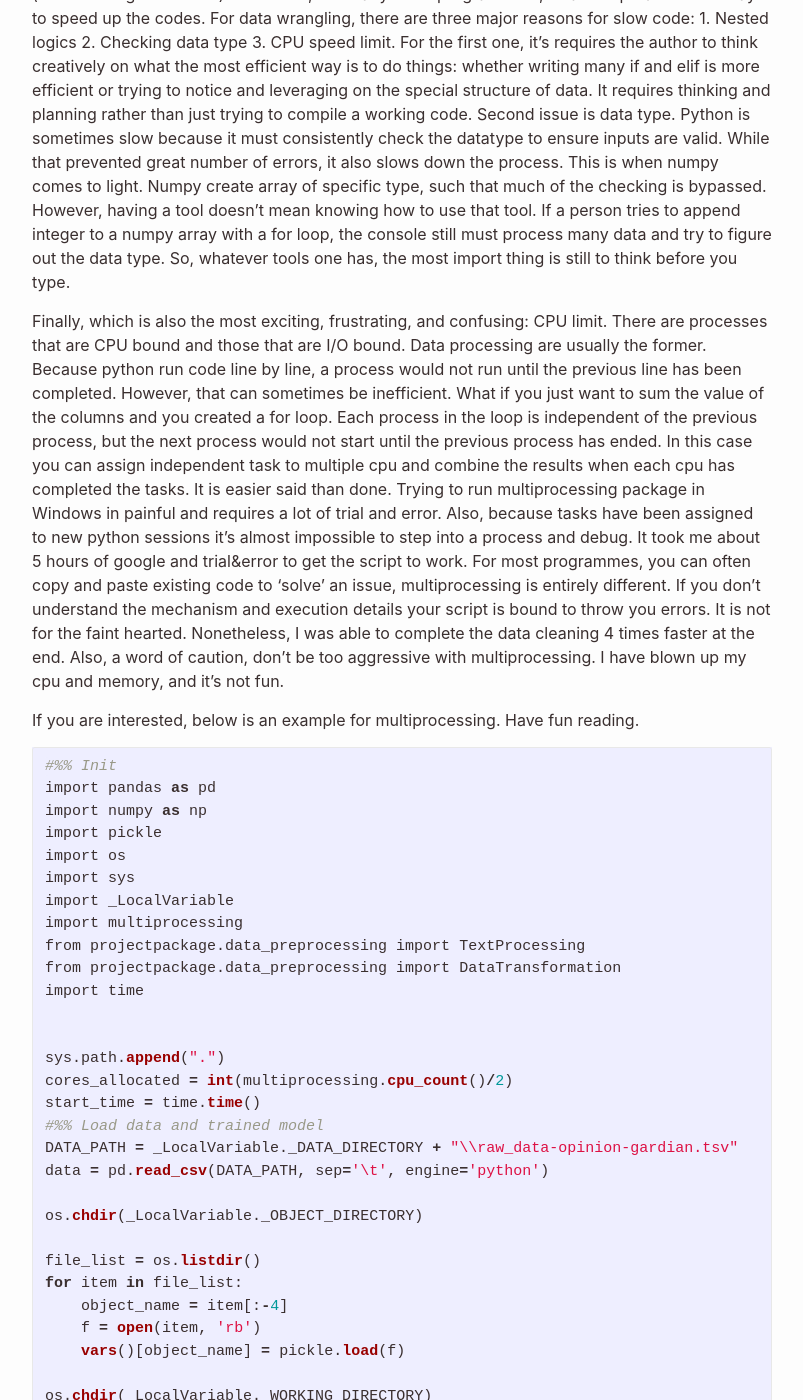
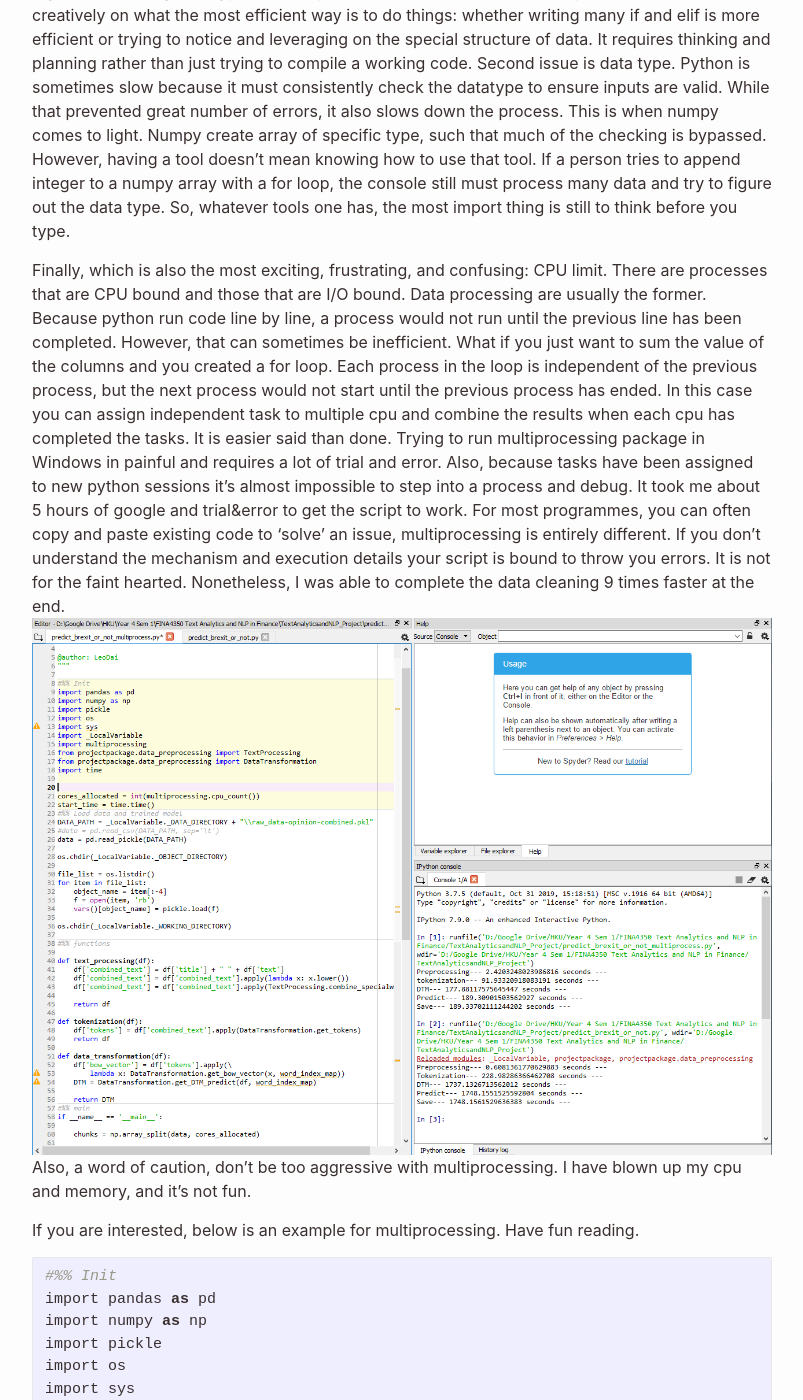
Before and after one commit to leodai716/myghpage, a Jekyll site: the page built from _posts/2019-11-12-Efficiency-blog.md, in a window 1280 px wide and 1400 px high, scrolled down 1406 px. Shown: the whole window, without its empty margins (238-1041 px from the left). Built offline with Jekyll 4.4.1, drawn with Linux system fonts in a browser that asks for light colours; some of the changed text lies outside the part shown.

Commit message:
New blog

````diff
--- a/_posts/2019-11-12-Efficiency-blog.md
+++ b/_posts/2019-11-12-Efficiency-blog.md
@@ -18,7 +17,9 @@ Everything has a learning curve. Even though the principles in clean coding and
 ## Efficiency? Or Obsession?
 Working with bigdata takes time. I run a data preprocessing programme that took 8 hours to complete. The amount of data we have collected is huge, and the processing required is also quite substantial. A rough estimation for applying tokenization function only could take up to half (not including the tweets). Therefore, like many other programmers, I was desperate to find ways to speed up the codes. For data wrangling, there are three major reasons for slow code: 1. Nested logics 2. Checking data type 3. CPU speed limit. For the first one, it’s requires the author to think creatively on what the most efficient way is to do things: whether writing many if and elif is more efficient or trying to notice and leveraging on the special structure of data. It requires thinking and planning rather than just trying to compile a working code. Second issue is data type. Python is sometimes slow because it must consistently check the datatype to ensure inputs are valid. While that prevented great number of errors, it also slows down the process. This is when numpy comes to light. Numpy create array of specific type, such that much of the checking is bypassed. However, having a tool doesn’t mean knowing how to use that tool. If a person tries to append integer to a numpy array with a for loop, the console still must process many data and try to figure out the data type. So, whatever tools one has, the most import thing is still to think before you type.
 
-Finally, which is also the most exciting, frustrating, and confusing: CPU limit. There are processes that are CPU bound and those that are I/O bound. Data processing are usually the former. Because python run code line by line, a process would not run until the previous line has been completed. However, that can sometimes be inefficient. What if you just want to sum the value of the columns and you created a for loop. Each process in the loop is independent of the previous process, but the next process would not start until the previous process has ended. In this case you can assign independent task to multiple cpu and combine the results when each cpu has completed the tasks. It is easier said than done. Trying to run multiprocessing package in Windows in painful and requires a lot of trial and error. Also, because tasks have been assigned to new python sessions it’s almost impossible to step into a process and debug. It took me about 5 hours of google and trial&error to get the script to work. For most programmes, you can often copy and paste existing code to ‘solve’ an issue, multiprocessing is entirely different. If you don’t understand the mechanism and execution details your script is bound to throw you errors. It is not for the faint hearted. Nonetheless, I was able to complete the data cleaning 4 times faster at the end. Also, a word of caution, don’t be too aggressive with multiprocessing. I have blown up my cpu and memory, and it’s not fun.
+Finally, which is also the most exciting, frustrating, and confusing: CPU limit. There are processes that are CPU bound and those that are I/O bound. Data processing are usually the former. Because python run code line by line, a process would not run until the previous line has been completed. However, that can sometimes be inefficient. What if you just want to sum the value of the columns and you created a for loop. Each process in the loop is independent of the previous process, but the next process would not start until the previous process has ended. In this case you can assign independent task to multiple cpu and combine the results when each cpu has completed the tasks. It is easier said than done. Trying to run multiprocessing package in Windows in painful and requires a lot of trial and error. Also, because tasks have been assigned to new python sessions it’s almost impossible to step into a process and debug. It took me about 5 hours of google and trial&error to get the script to work. For most programmes, you can often copy and paste existing code to ‘solve’ an issue, multiprocessing is entirely different. If you don’t understand the mechanism and execution details your script is bound to throw you errors. It is not for the faint hearted. Nonetheless, I was able to complete the data cleaning 9 times faster at the end.
+![image](/myghpage/assets/images/blog/Efficiency/Multiprocessing.png)
+Also, a word of caution, don’t be too aggressive with multiprocessing. I have blown up my cpu and memory, and it’s not fun.
 
 If you are interested, below is an example for multiprocessing. Have fun reading.
 
@@ -36,12 +37,12 @@ from projectpackage.data_preprocessing import DataTransformation
 import time
 
 
-sys.path.append(".")
-cores_allocated = int(multiprocessing.cpu_count()/2)
+cores_allocated = int(multiprocessing.cpu_count())
 start_time = time.time()
 #%% Load data and trained model
-DATA_PATH = _LocalVariable._DATA_DIRECTORY + "\\raw_data-opinion-gardian.tsv"
-data = pd.read_csv(DATA_PATH, sep='\t', engine='python')
+DATA_PATH = _LocalVariable._DATA_DIRECTORY + "\\raw_data-opinion-combined.pkl"
+#data = pd.read_csv(DATA_PATH, sep='\t')
+data = pd.read_pickle(DATA_PATH)
 
 os.chdir(_LocalVariable._OBJECT_DIRECTORY)
 
@@ -74,9 +75,7 @@ def data_transformation(df):
     return DTM
 #%% main
 if __name__ == '__main__':
-    start_time = start_time
-    data = data
-#    global chunks
+
     chunks = np.array_split(data, cores_allocated)
 
     with multiprocessing.Pool(processes=cores_allocated) as pool:
@@ -107,12 +106,16 @@ if __name__ == '__main__':
 
     data_predicted = pd.concat([data.reset_index(drop=True), prediction], axis=1)
 
+    data_predicted = data_predicted.loc[:,['Date', 'combined_text',\
+                                           'news_paper', 'brexit']]
+
     print("Predict--- %s seconds ---" % (time.time() - start_time))
 
     #%% save the prediction result
     os.chdir(_LocalVariable._DATA_DIRECTORY)
-    FILENAME = "prediction_result-gardian.pkl"
+    FILENAME = "prediction_result-combined.pkl"
     pd.to_pickle(data_predicted, FILENAME)
 
     print("Save--- %s seconds ---" % (time.time() - start_time))
+
 ```
````
Also changed, not shown: other parts of _posts/2019-11-12-Efficiency-blog.md (+0 -1 lines), assets/images/blog/Efficiency/Multiprocessing.png (added).
